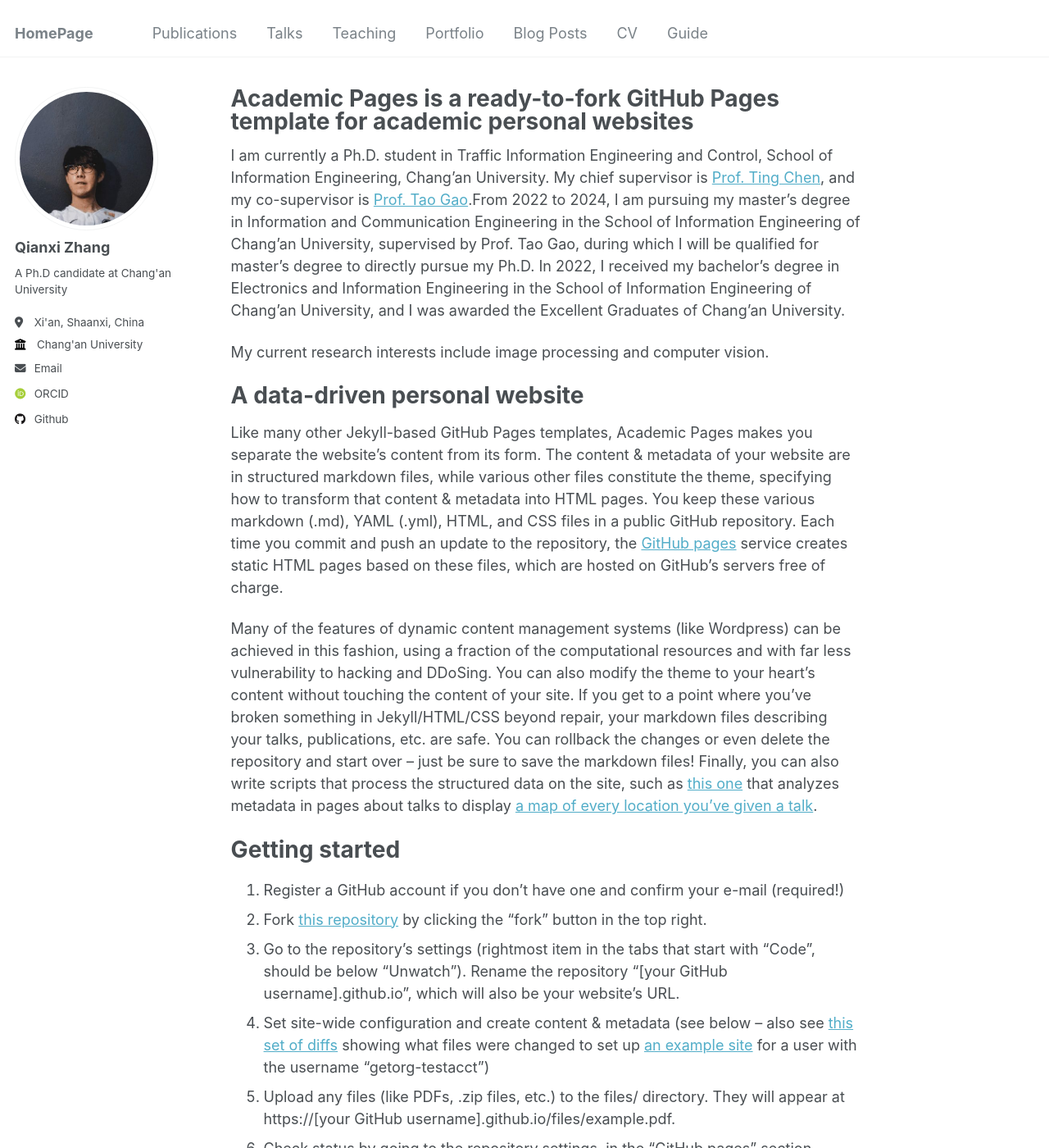
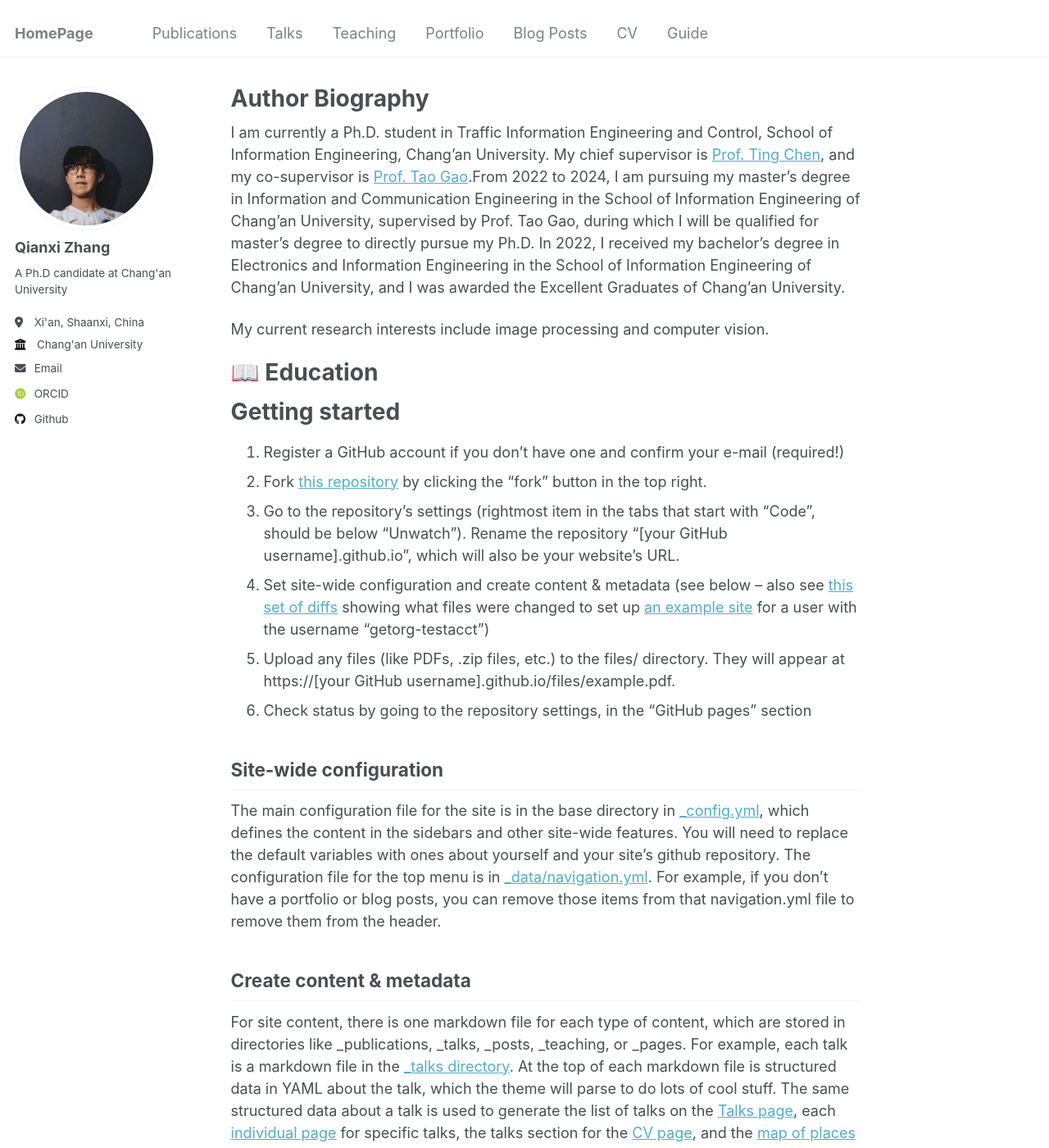
Before and after one commit to zqx1216155858/zqx1216155858.github.io, a Jekyll site: the page built from _pages/about.md, in a window 1280 px wide and 1400 px high. Shown: the whole window at 82% size. Built offline with Jekyll 4.4.1, drawn with Linux system fonts in a browser that asks for light colours; some web fonts are replaced.

Commit message:
Update about.md

```diff
--- a/_pages/about.md
+++ b/_pages/about.md
@@ -1,6 +1,6 @@
 ---
 permalink: /
-title: "Academic Pages is a ready-to-fork GitHub Pages template for academic personal websites"
+title: "Author Biography"
 author_profile: true
 redirect_from:
   - /about/
@@ -11,11 +11,9 @@ I am currently a Ph.D. student in Traffic Information Engineering and Control, S
 My current research interests include image processing and computer vision.
 
 
-A data-driven personal website
+📖 Education
 ======
-Like many other Jekyll-based GitHub Pages templates, Academic Pages makes you separate the website's content from its form. The content & metadata of your website are in structured markdown files, while various other files constitute the theme, specifying how to transform that content & metadata into HTML pages. You keep these various markdown (.md), YAML (.yml), HTML, and CSS files in a public GitHub repository. Each time you commit and push an update to the repository, the [GitHub pages](https://pages.github.com/) service creates static HTML pages based on these files, which are hosted on GitHub's servers free of charge.
 
-Many of the features of dynamic content management systems (like Wordpress) can be achieved in this fashion, using a fraction of the computational resources and with far less vulnerability to hacking and DDoSing. You can also modify the theme to your heart's content without touching the content of your site. If you get to a point where you've broken something in Jekyll/HTML/CSS beyond repair, your markdown files describing your talks, publications, etc. are safe. You can rollback the changes or even delete the repository and start over -- just be sure to save the markdown files! Finally, you can also write scripts that process the structured data on the site, such as [this one](https://github.com/academicpages/academicpages.github.io/blob/master/talkmap.ipynb) that analyzes metadata in pages about talks to display [a map of every location you've given a talk](https://academicpages.github.io/talkmap.html).
 
 Getting started
 ======
```
